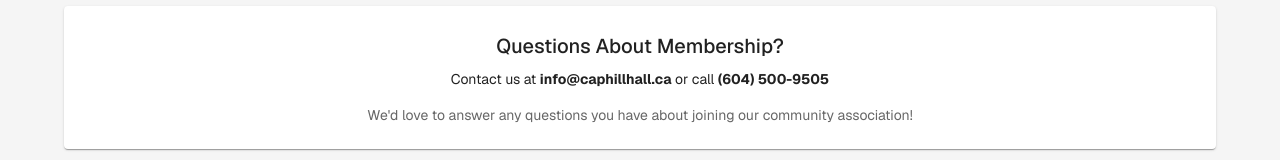
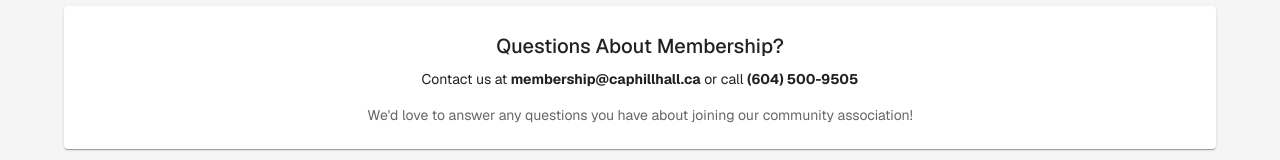
Before and after one commit to k3agan/vibe-booking, a Next.js app: page /membership in a window 1280 px wide. Shown: the part 2663-2823 px from the top of the page. Built offline with nearby package versions, Linux system fonts and the light colour scheme; no server answers.

Commit message:
contact details

```diff
--- a/app/contact/page.tsx
+++ b/app/contact/page.tsx
@@ -46,7 +46,7 @@
               </ListItem>
               <ListItem>
                 <ListItemIcon><EmailIcon /></ListItemIcon>
-                <ListItemText primary="Email" secondary={<MuiLink href={`mailto:${hallInfo.email}`}>{hallInfo.email}</MuiLink>} />
+                <ListItemText primary="Email" secondary={<MuiLink href="mailto:info@caphillhall.ca">info@caphillhall.ca</MuiLink>} />
               </ListItem>
               <ListItem>
                 <ListItemIcon><PhoneIcon /></ListItemIcon>
--- a/app/membership/page.tsx
+++ b/app/membership/page.tsx
@@ -308,7 +308,7 @@
           Questions About Membership?
         </Typography>
         <Typography variant="body2" paragraph>
-          Contact us at <strong>info@caphillhall.ca</strong> or call <strong>(604) 500-9505</strong>
+          Contact us at <strong>membership@caphillhall.ca</strong> or call <strong>(604) 500-9505</strong>
         </Typography>
         <Typography variant="body2" color="text.secondary">
           We'd love to answer any questions you have about joining our community association!
```
